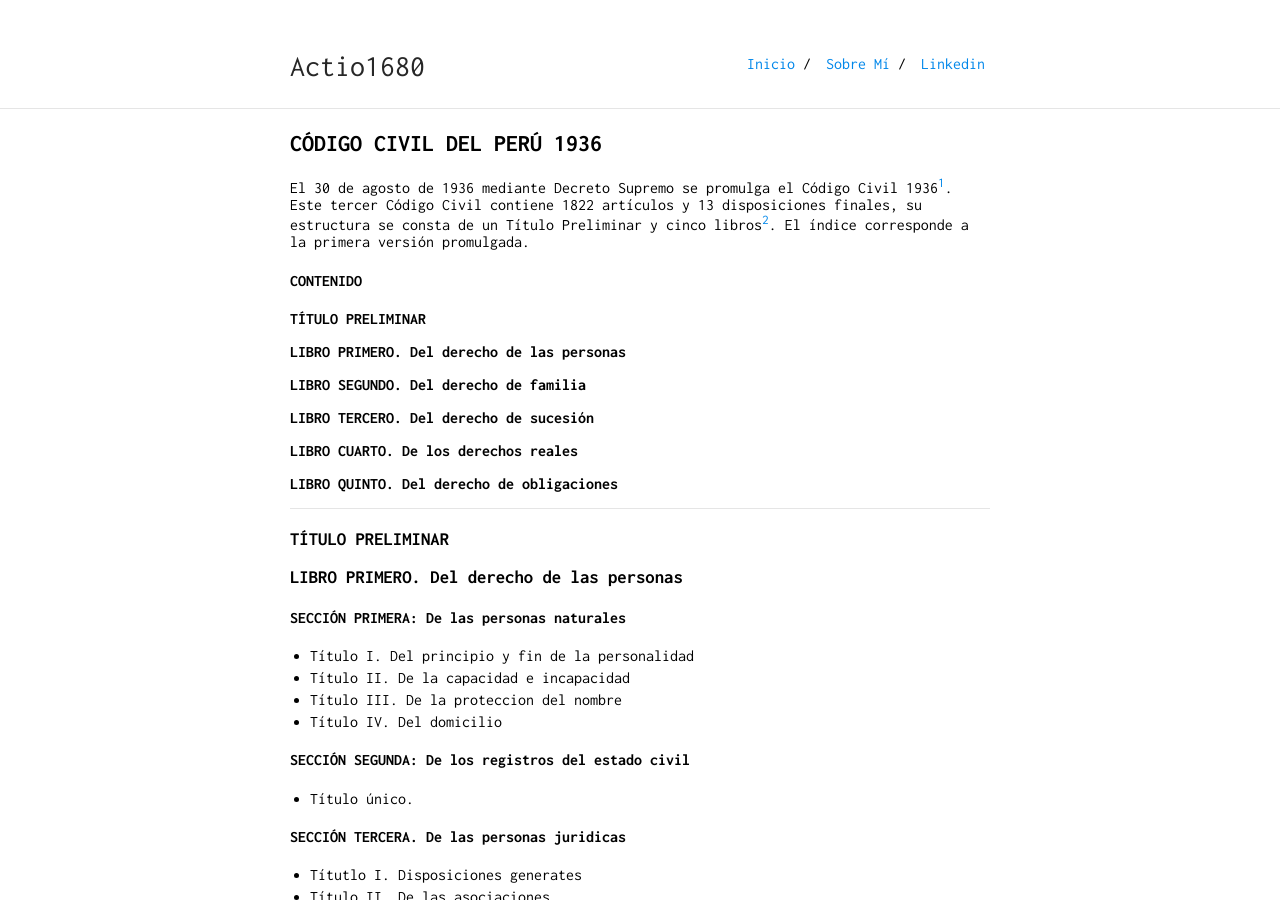
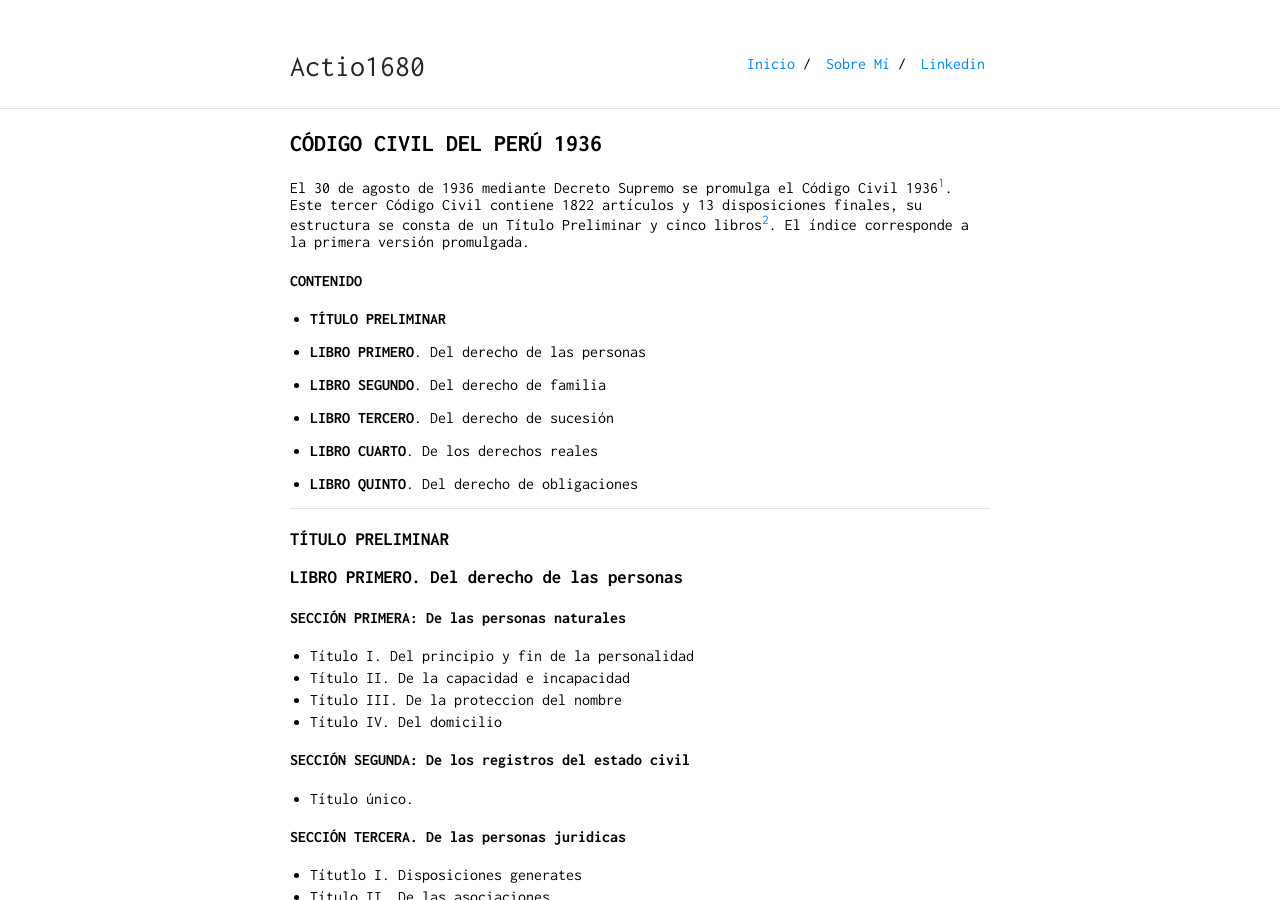
Before and after one commit to actio1680/actio1680.github.io, a Jekyll site: the page built from paginas/cc1936.md, in a window 1280 px wide and 900 px high. Built offline with Jekyll 4.4.1, drawn with Linux system fonts in a browser that asks for light colours; our own code applies the rules of GitHub Pages for plain Markdown files.

Commit message:
Update cc1936.md

```diff
--- a/paginas/cc1936.md
+++ b/paginas/cc1936.md
@@ -6,17 +6,17 @@ El 30 de agosto de 1936 mediante Decreto Supremo se promulga el Código Civil 19
 
 #### CONTENIDO
 
-**TÍTULO PRELIMINAR**
+- **TÍTULO PRELIMINAR**
 
-**LIBRO PRIMERO. Del derecho de las personas**
+- **LIBRO PRIMERO**. Del derecho de las personas
 
-**LIBRO SEGUNDO. Del derecho de familia**
+- **LIBRO SEGUNDO**. Del derecho de familia
 
-**LIBRO TERCERO. Del derecho de sucesión**
+- **LIBRO TERCERO**. Del derecho de sucesión
 
-**LIBRO CUARTO. De los derechos reales**
+- **LIBRO CUARTO**. De los derechos reales
 
-**LIBRO QUINTO. Del derecho de obligaciones**
+- **LIBRO QUINTO**. Del derecho de obligaciones
 
 ---
 
```
